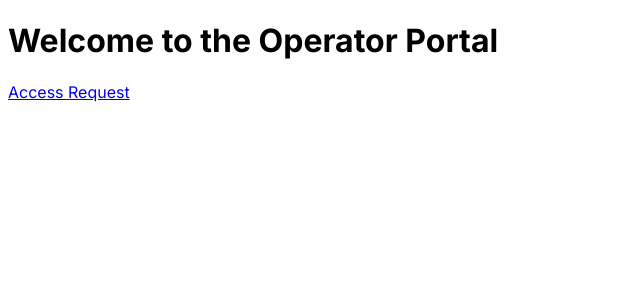
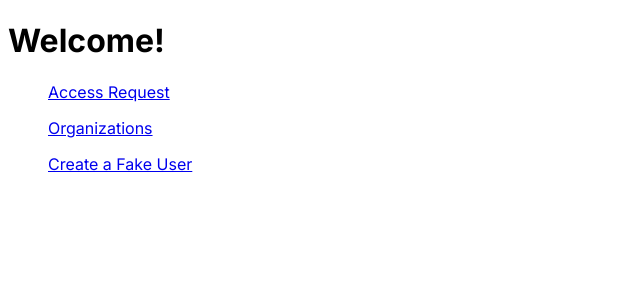
Before and after one commit to bcgov/cas-hackathon-reg, a Next.js app in the folder client/: page / in a window 1280 px wide. Shown: the top 300 px of the page, without its empty margins (0-640 px from the left). Built offline with nearby package versions, Linux system fonts and the light colour scheme.

Commit message:
chore: add links to homepage

```diff
--- a/client/app/page.tsx
+++ b/client/app/page.tsx
@@ -1,11 +1,20 @@
 import Link from "next/link";
+import styles from "./page.module.css";
 
 export default function Home() {
   return (
     <main>
       <div>
-        <h1>Welcome to the Operator Portal</h1>
-        <Link href="/access-request">Access Request</Link>
+        <h1>Welcome!</h1>
+        <ul>
+          <Link href="/access-request">Access Request</Link>
+        </ul>
+        <ul>
+          <Link href="/organizations">Organizations</Link>
+        </ul>
+        <ul>
+          <Link href="/fake-user">Create a Fake User</Link>
+        </ul>
       </div>
     </main>
   );
```
